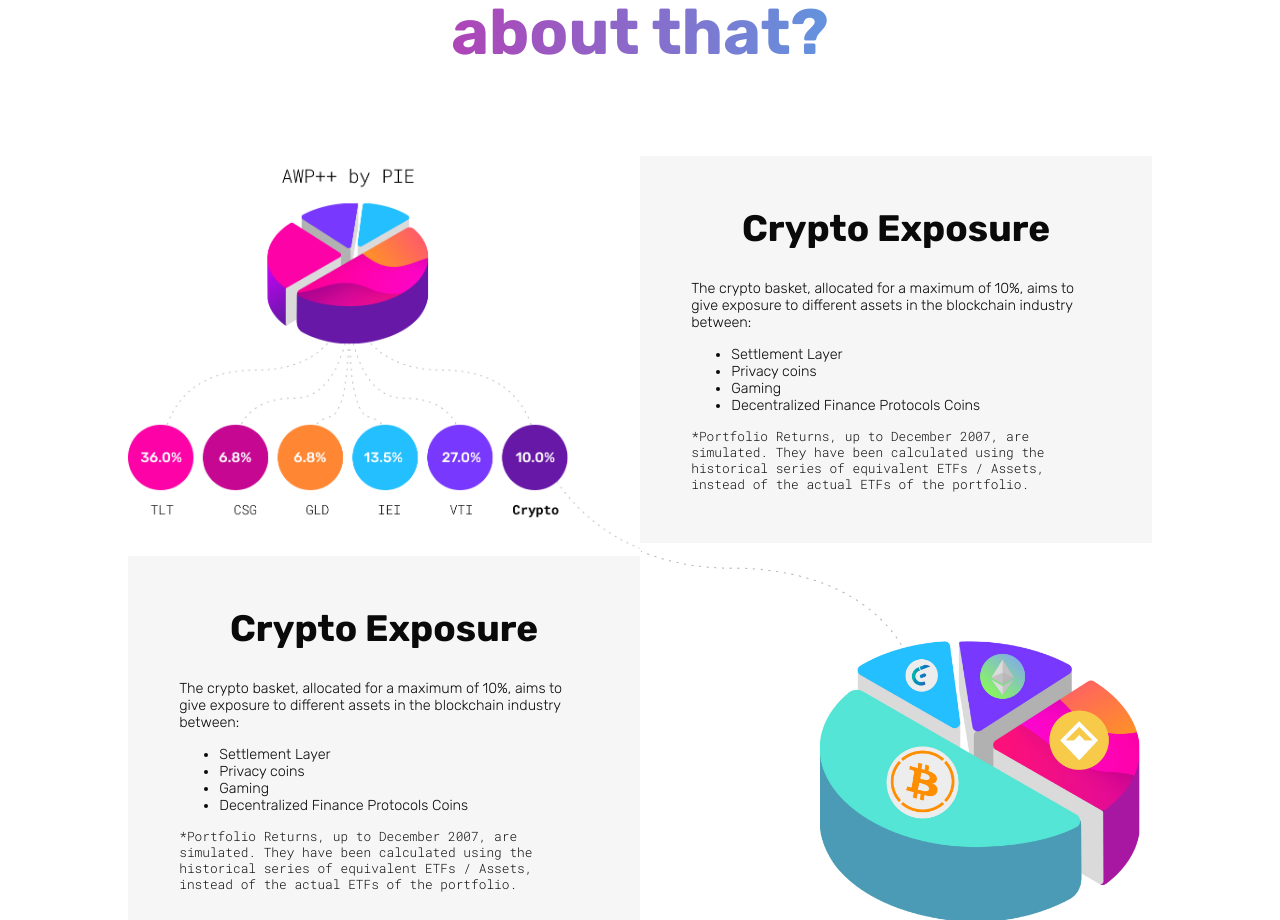
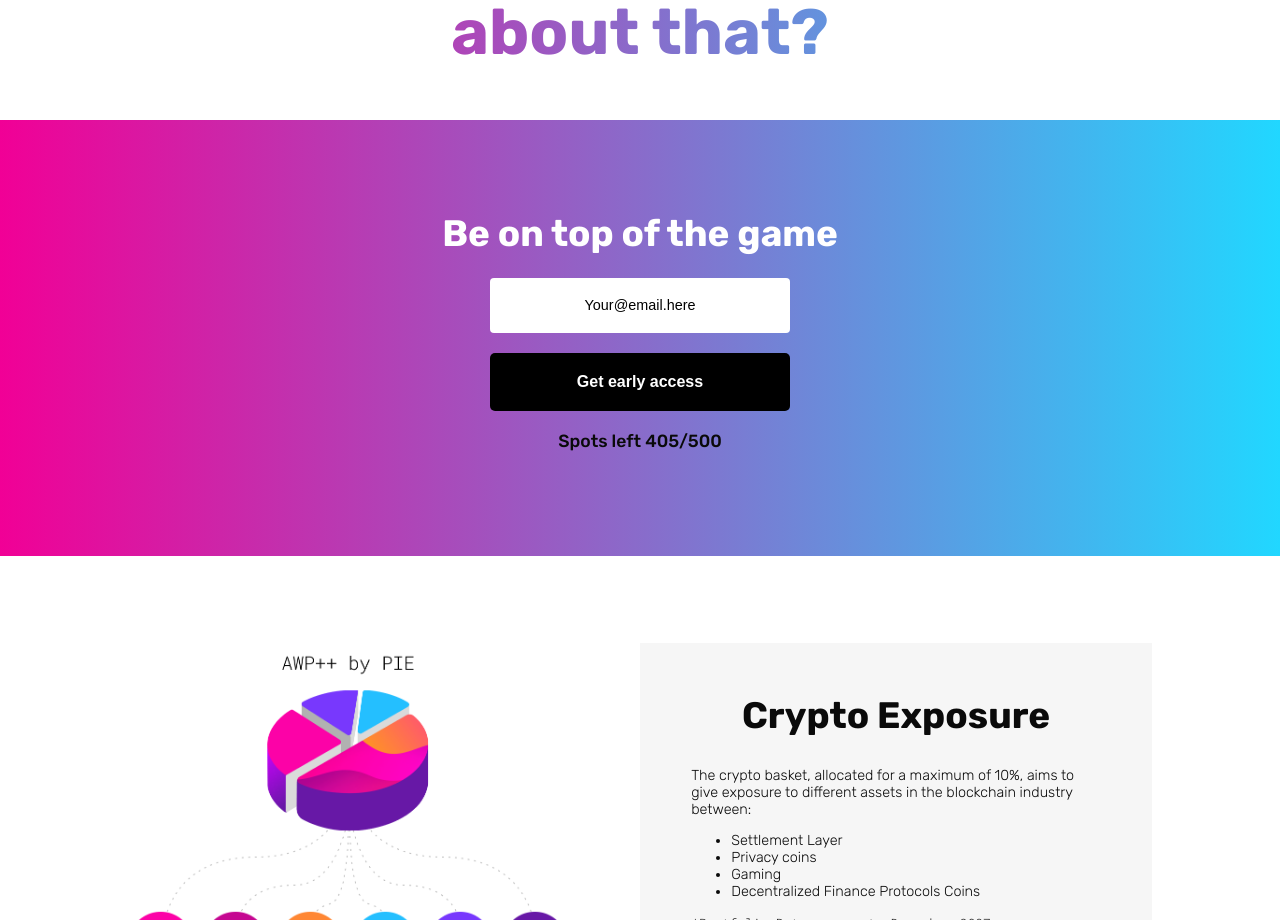
Before and after one commit to pie-dao/frontend, a React (Create React App) app: page / in a window 1280 px wide. Shown: the part 1800-2720 px from the top of the page. Built offline with nearby package versions, Linux system fonts and the light colour scheme.

Commit message:
two newsletter components on the homepage

```diff
--- a/src/App.js
+++ b/src/App.js
@@ -18,6 +18,7 @@
       <ComparisonTable/>
       <GradienBgSection/>
       <GradientText/>
+      <Newsletter/>
       <Features/>
       <BlackBGgradientText/>
       <BigBlackTitle/>
```
